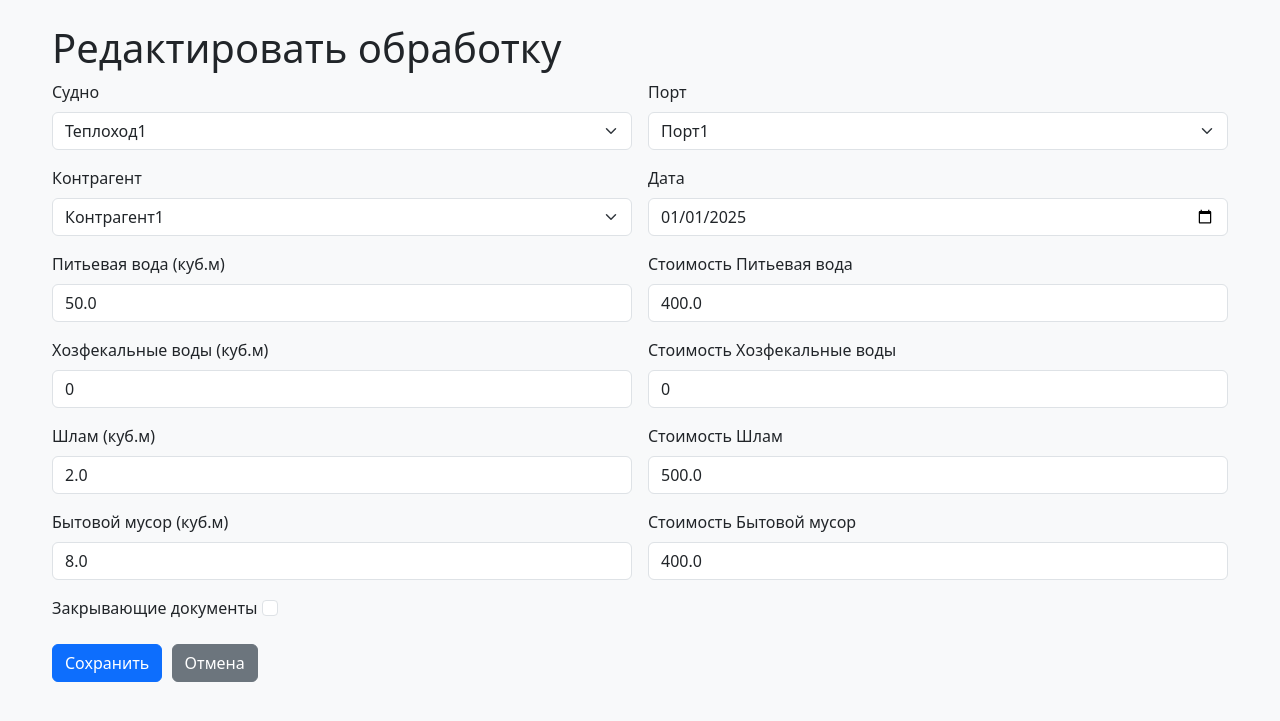
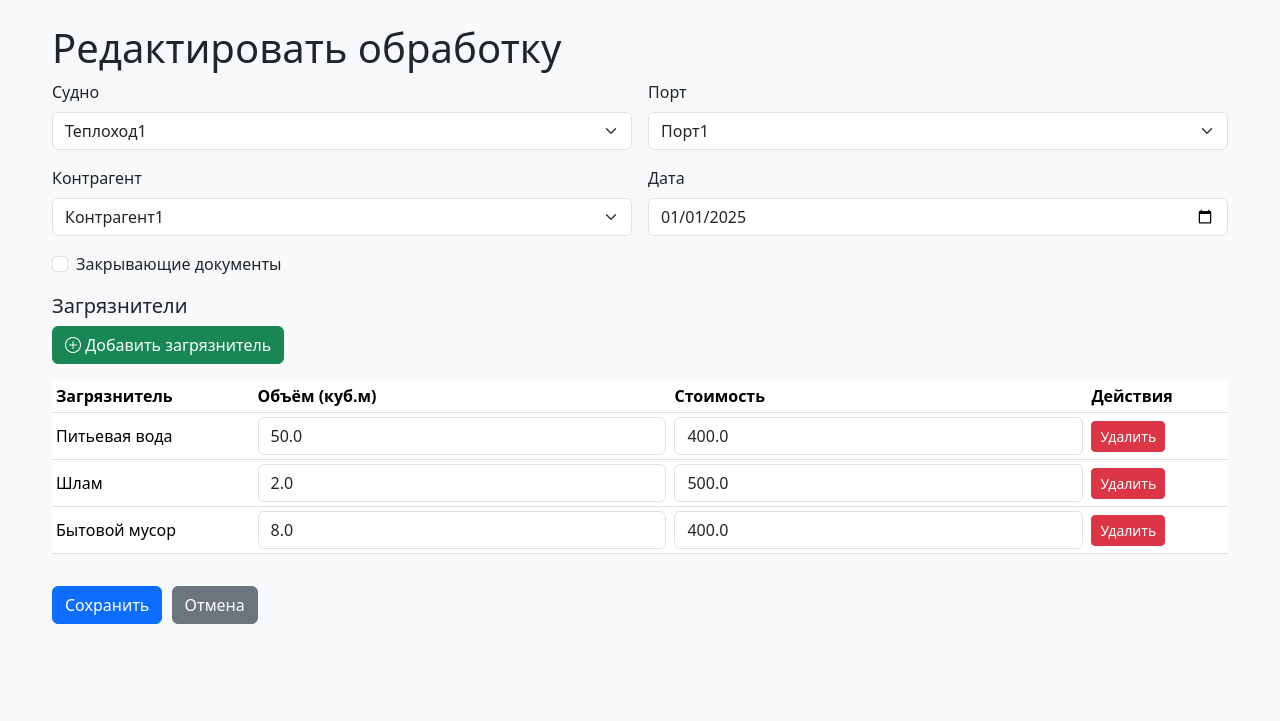
Before and after one commit to evgeneverit/fleet, a FastAPI app: page /edit/1 in a window 1280 px wide. Shown: the part 56-777 px from the top of the page. Run offline with FastAPI, Linux system fonts and the light colour scheme.

Commit message:
edit is stable

```diff
--- a/main.py
+++ b/main.py
@@ -168,13 +168,17 @@ async def create_operation(
         volume_key = f"volume_{pollutant.id}"
         cost_key = f"cost_{pollutant.id}"
         if volume_key in form_data and cost_key in form_data:
-            volume = float(form_data.get(volume_key, 0.0))
-            cost = float(form_data.get(cost_key, 0.0))
-            if volume > 0 or cost > 0:
-                operation_pollutant = OperationPollutant(
-                    operation_id=operation.id, pollutant_id=pollutant.id, volume=volume, cost=cost
-                )
-                db.add(operation_pollutant)
+            try:
+                volume = float(form_data.get(volume_key, 0.0))
+                cost = float(form_data.get(cost_key, 0.0))
+                if volume > 0 or cost > 0:
+                    operation_pollutant = OperationPollutant(
+                        operation_id=operation.id, pollutant_id=pollutant.id, volume=volume, cost=cost
+                    )
+                    db.add(operation_pollutant)
+            except ValueError as e:
+                print(f"Ошибка преобразования для pollutant {pollutant.id}: {e}")
+                continue
 
     db.commit()
     return RedirectResponse(url="/", status_code=303)
@@ -188,7 +192,7 @@ async def edit_form(operation_id: int, request: Request, db: Session = Depends(g
     ports = db.query(Port).all()
     contractors = db.query(Contractor).all()
     pollutants = db.query(Pollutant).all()
-    operation_pollutants = {op.pollutant_id: op for op in operation.pollutants}
+    operation_pollutants = {op.pollutant_id: op for op in operation.pollutants} if operation.pollutants else {}
     return templates.TemplateResponse("edit.html", {
         "request": request, "operation": operation, "ships": ships, "ports": ports,
         "contractors": contractors, "pollutants": pollutants, "operation_pollutants": operation_pollutants
@@ -223,13 +227,17 @@ async def update_operation(
         volume_key = f"volume_{pollutant.id}"
         cost_key = f"cost_{pollutant.id}"
         if volume_key in form_data and cost_key in form_data:
-            volume = float(form_data.get(volume_key, 0.0))
-            cost = float(form_data.get(cost_key, 0.0))
-            if volume > 0 or cost > 0:
-                operation_pollutant = OperationPollutant(
-                    operation_id=operation.id, pollutant_id=pollutant.id, volume=volume, cost=cost
-                )
-                db.add(operation_pollutant)
+            try:
+                volume = float(form_data.get(volume_key, 0.0))
+                cost = float(form_data.get(cost_key, 0.0))
+                if volume > 0 or cost > 0:
+                    operation_pollutant = OperationPollutant(
+                        operation_id=operation.id, pollutant_id=pollutant.id, volume=volume, cost=cost
+                    )
+                    db.add(operation_pollutant)
+            except ValueError as e:
+                print(f"Ошибка преобразования для pollutant {pollutant.id}: {e}")
+                continue
 
     db.commit()
     return RedirectResponse(url="/", status_code=303)
--- a/templates/edit.html
+++ b/templates/edit.html
@@ -6,6 +6,7 @@
     <title>Редактировать обработку</title>
     <link href="https://cdn.jsdelivr.net/npm/bootstrap@5.3.3/dist/css/bootstrap.min.css" rel="stylesheet">
     <link href="/static/styles.css" rel="stylesheet">
+    <link href="https://cdn.jsdelivr.net/npm/bootstrap-icons/font/bootstrap-icons.css" rel="stylesheet">
 </head>
 <body>
     <nav class="navbar navbar-expand-lg navbar-dark bg-primary">
@@ -19,7 +20,7 @@
     </nav>
     <div class="container mt-4">
         <h1>Редактировать обработку</h1>
-        <form method="post" class="row g-3">
+        <form method="post" class="row g-3" id="editForm">
             <div class="col-md-6">
                 <label for="ship_id" class="form-label">Судно</label>
                 <select name="ship_id" id="ship_id" class="form-select" required>
@@ -46,23 +47,51 @@
             </div>
             <div class="col-md-6">
                 <label for="date" class="form-label">Дата</label>
-                <input type="date" name="date" id="date" value="{{ operation.date }}" class="form-control" required>
+                <input type="date" name="date" id="date" class="form-control" value="{{ operation.date }}" required>
             </div>
-            {% for pollutant in pollutants %}
-            <div class="col-md-6">
-                <label for="volume_{{ pollutant.id }}" class="form-label">{{ pollutant.name }} (куб.м)</label>
-                <input type="number" step="0.01" name="volume_{{ pollutant.id }}" id="volume_{{ pollutant.id }}"
-                       value="{{ operation_pollutants[pollutant.id].volume if pollutant.id in operation_pollutants else 0 }}" class="form-control">
+            <div class="col-12">
+                <div class="form-check">
+                    <input type="checkbox" name="has_documents" id="has_documents" class="form-check-input" {% if operation.has_documents %}checked{% endif %}>
+                    <label for="has_documents" class="form-check-label">Закрывающие документы</label>
+                </div>
             </div>
-            <div class="col-md-6">
-                <label for="cost_{{ pollutant.id }}" class="form-label">Стоимость {{ pollutant.name }}</label>
-                <input type="number" step="0.01" name="cost_{{ pollutant.id }}" id="cost_{{ pollutant.id }}"
-                       value="{{ operation_pollutants[pollutant.id].cost if pollutant.id in operation_pollutants else 0 }}" class="form-control">
+            <div class="col-12">
+                <h5>Загрязнители</h5>
+                <div class="dropdown">
+                    <button class="btn btn-success" type="button" id="addPollutantButton" data-bs-toggle="dropdown" aria-expanded="false">
+                        <i class="bi bi-plus-circle"></i> Добавить загрязнитель
+                    </button>
+                    <ul class="dropdown-menu" aria-labelledby="addPollutantButton">
+                        {% for pollutant in pollutants %}
+                        <li><a class="dropdown-item" href="#" data-pollutant-id="{{ pollutant.id }}" data-pollutant-name="{{ pollutant.name | safe }}">
+                            <i class="bi {% if pollutant.name == 'Питьевая вода' %}bi-droplet{% elif pollutant.name == 'Хозфекальные воды' %}bi-water{% elif pollutant.name == 'Шлам' %}bi-trash{% else %}bi-box{% endif %}"></i>
+                            {{ pollutant.name }}
+                        </a></li>
+                        {% endfor %}
+                    </ul>
+                </div>
             </div>
-            {% endfor %}
-            <div class="col-md-6">
-                <label for="has_documents" class="form-label">Закрывающие документы</label>
-                <input type="checkbox" name="has_documents" id="has_documents" {% if operation.has_documents %}checked{% endif %} class="form-check-input">
+            <div class="col-12">
+                <table class="table table-sm" id="pollutantsTable" {% if not operation_pollutants %}style="display: none;"{% endif %}>
+                    <thead>
+                        <tr>
+                            <th>Загрязнитель</th>
+                            <th>Объём (куб.м)</th>
+                            <th>Стоимость</th>
+                            <th>Действия</th>
+                        </tr>
+                    </thead>
+                    <tbody id="pollutantsList">
+                        {% for pollutant_id, op in operation_pollutants.items() %}
+                        <tr data-pollutant-id="{{ pollutant_id }}">
+                            <td>{{ op.pollutant.name }}</td>
+                            <td><input type="number" step="0.01" name="volume_{{ pollutant_id }}" class="form-control" value="{{ op.volume }}" required></td>
+                            <td><input type="number" step="0.01" name="cost_{{ pollutant_id }}" class="form-control" value="{{ op.cost }}" required></td>
+                            <td><button type="button" class="btn btn-sm btn-danger" data-pollutant-id="{{ pollutant_id }}">Удалить</button></td>
+                        </tr>
+                        {% endfor %}
+                    </tbody>
+                </table>
             </div>
             <div class="col-12">
                 <button type="submit" class="btn btn-primary">Сохранить</button>
@@ -71,5 +100,60 @@
         </form>
     </div>
     <script src="https://cdn.jsdelivr.net/npm/bootstrap@5.3.3/dist/js/bootstrap.bundle.min.js"></script>
+    <script>
+        let selectedPollutants = [{% for pollutant_id in operation_pollutants.keys() %}{{ pollutant_id }}{% if not loop.last %},{% endif %}{% endfor %}];
+
+        document.querySelectorAll('.dropdown-item[data-pollutant-id]').forEach(item => {
+            item.addEventListener('click', (event) => {
+                event.preventDefault();
+                const id = parseInt(item.getAttribute('data-pollutant-id'));
+                const name = item.getAttribute('data-pollutant-name');
+                addPollutant(id, name);
+            });
+        });
+
+        document.querySelectorAll('button[data-pollutant-id]').forEach(button => {
+            button.addEventListener('click', () => {
+                const id = parseInt(button.getAttribute('data-pollutant-id'));
+                removePollutant(id);
+            });
+        });
+
+        function addPollutant(id, name) {
+            if (!selectedPollutants.includes(id)) {
+                selectedPollutants.push(id);
+                const tableBody = document.getElementById('pollutantsList');
+                const table = document.getElementById('pollutantsTable');
+                table.style.display = 'table';
+
+                const row = document.createElement('tr');
+                row.setAttribute('data-pollutant-id', id);
+                row.innerHTML = `
+                    <td>${name}</td>
+                    <td><input type="number" step="0.01" name="volume_${id}" class="form-control" value="0" required></td>
+                    <td><input type="number" step="0.01" name="cost_${id}" class="form-control" value="0" required></td>
+                    <td><button type="button" class="btn btn-sm btn-danger" data-pollutant-id="${id}">Удалить</button></td>
+                `;
+                tableBody.appendChild(row);
+
+                // Добавляем обработчик для новой кнопки "Удалить"
+                row.querySelector('button[data-pollutant-id]').addEventListener('click', () => {
+                    removePollutant(id);
+                });
+            }
+        }
+
+        function removePollutant(id) {
+            selectedPollutants = selectedPollutants.filter(p => p !== id);
+            const tableBody = document.getElementById('pollutantsList');
+            const row = tableBody.querySelector(`tr[data-pollutant-id="${id}"]`);
+            if (row) {
+                tableBody.removeChild(row);
+            }
+            if (selectedPollutants.length === 0) {
+                document.getElementById('pollutantsTable').style.display = 'none';
+            }
+        }
+    </script>
 </body>
 </html>
```
Also changed, not shown: templates/create.html (+29 -10 lines), fleet.db.
